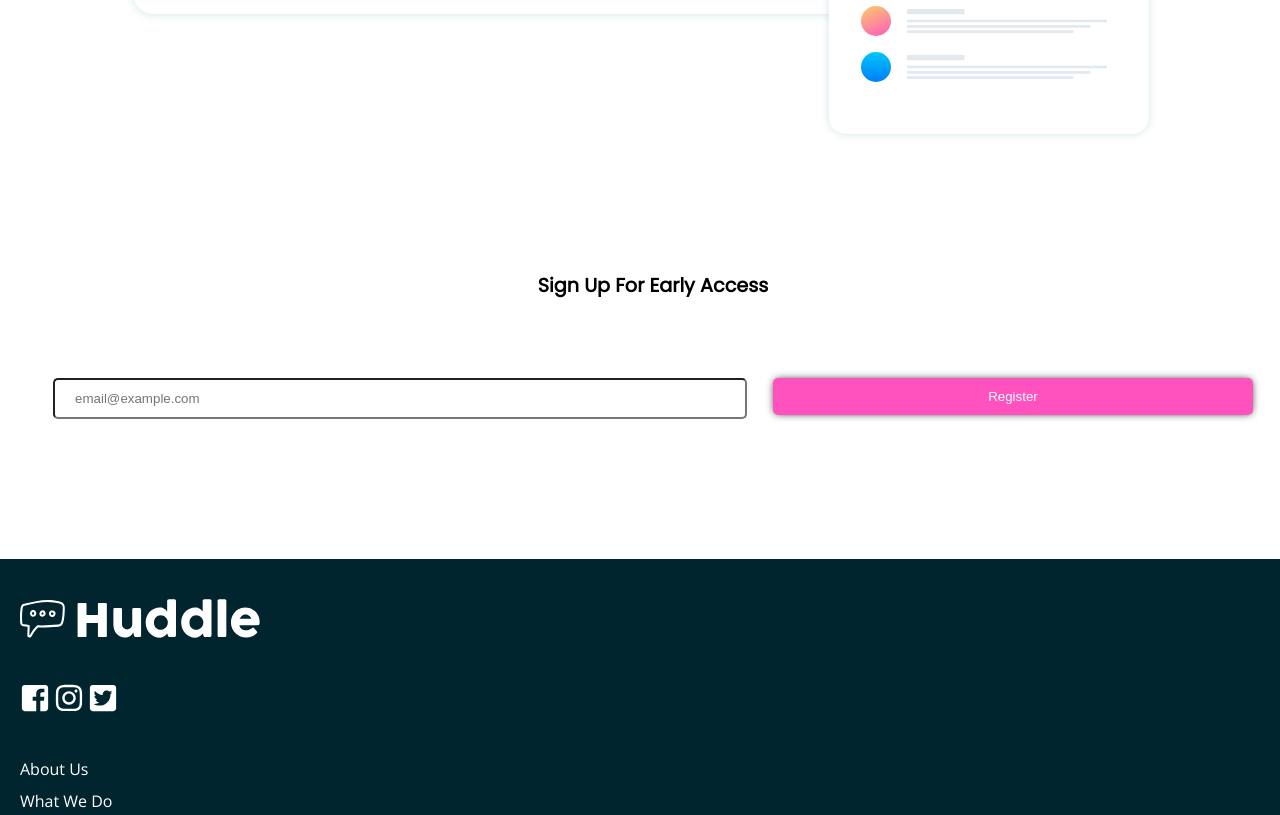
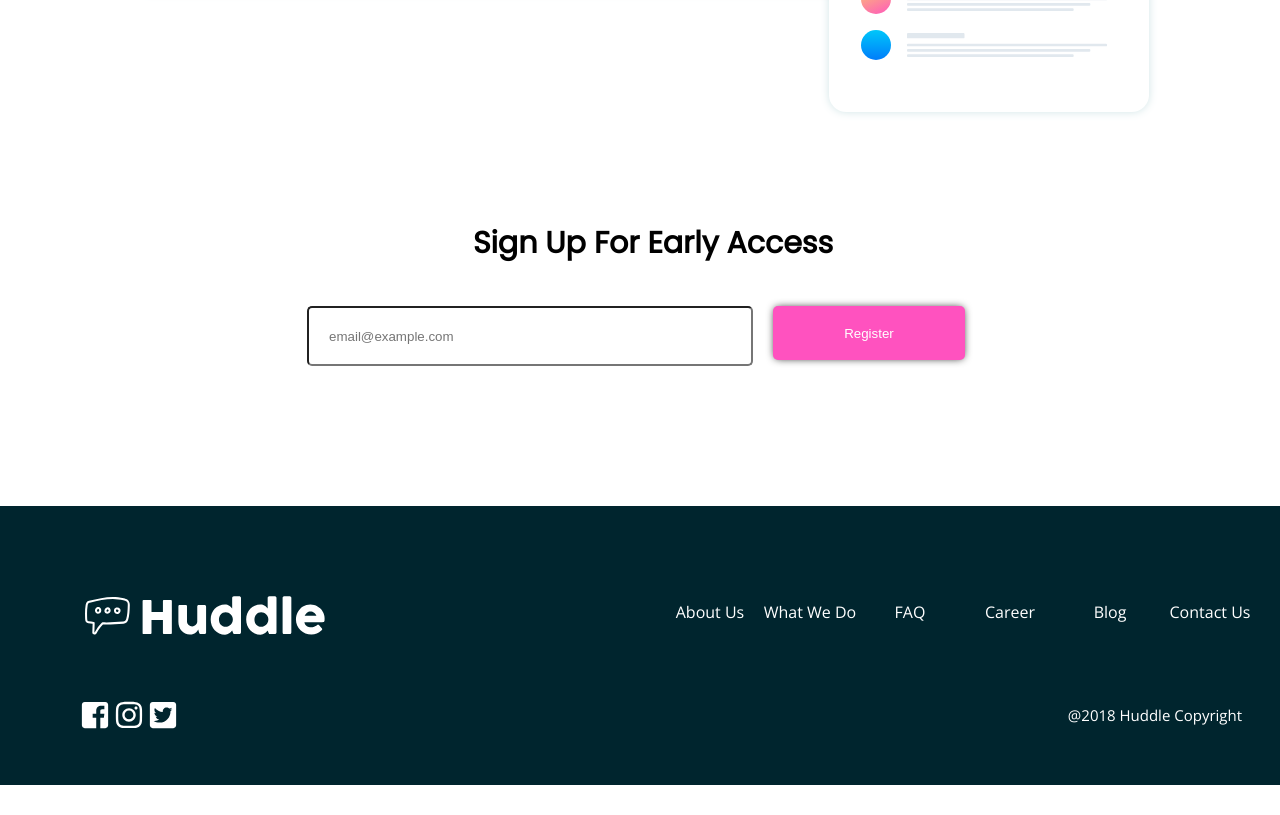
Before and after one commit to Peleda23/Huddle-landing-page-, a plain HTML site: page index.html in a window 1280 px wide. Shown: the part 920-1735 px from the top of the page. After the commit the page ends 1705 px from the top, so only its background shows below. Drawn offline with nearby package versions, Linux system fonts and the light colour scheme.

Commit message:
first project with sass

```diff
--- a/css/main.scss
+++ b/css/main.scss
@@ -25,6 +25,7 @@ $desktop: 840px;
 
 body, html {
   height: 100%;
+  max-width: 100%;
 }
 
 body {
@@ -34,12 +35,17 @@ body {
 
   header {
     padding: $padding;
+
+    @include desktop {
+      padding-left: 40px;
+      padding-top: 40px;
+
+    }
   }
 
   header img {
     // padding: $padding;
     height: 1em;
-  }
 }
 
 main {
@@ -70,6 +76,11 @@ main {
     text-align: center;
     font-weight: 700;
     text-transform: capitalize;
+
+    @include desktop {
+      font-size: 30px;
+      padding: 0;
+    }
   }
 
   p {
@@ -93,7 +104,7 @@ main {
       width: 100%;
       display: grid;
       grid-template-columns: auto 40%;
-      grid-gap: 30px;
+      grid-gap: 20px;
       grid-template-areas:
         "p p"
         "a b";
@@ -116,16 +127,16 @@ main {
       height: 2.8em;
       border-radius: 5px;
       margin-bottom: 20px;
-      padding: 0;
 
       @include desktop {
         grid-area: a;
+        max-width: 60%;
+        justify-self: end;
+        height: 4em;
+        padding-left: 20px;
       }
     }
 
-    input::placeholder {
-      padding-left: 20px;
-    }
 
     button {
       display: block;
@@ -140,6 +151,9 @@ main {
 
       @include desktop {
         grid-area: b;
+        max-width: 40%;
+        justify-self: start;
+        height: 4em;
       }
     }
   }
@@ -149,10 +163,62 @@ footer {
   background: color(neutral);
     width: 100%;
     margin: 0;
-    padding-left: $padding;
 
-    img {
+    @include desktop {
+      display: grid;
+      grid-template-columns: 1fr 1fr;
+      grid-template-areas:
+        "aa bb"
+        "cc dd";
+
+
+        .svg {
+          grid-area: aa;
+          padding-top: 50px;
+          padding-left: 65px;
+        }
+
+        .icons-block {
+          grid-area: cc;
+          padding-left: 80px;
+          padding-top: 65px;
+        }
+
+        .nav {
+          grid-area: bb;
+          padding-top: 55px;
+
+
+          ul {
+            display: grid;
+            grid-template-columns: repeat(6, 1fr);
+            padding-right: 20px;
+
+            li {
+              justify-self: center;
+            }
+          }
+        }
+
+        #info {
+          grid-area: dd;
+          justify-self: end;
+          padding-right: 38px;
+        }
+    }
+
+    .svg img  {
       padding-top: 40px;
+      padding-left: $padding;
+    }
+
+    .icons-block {
+      padding-top: 60px;
+      padding-left: $padding;
+
+      @include desktop {
+        padding-left: 80px;
+      }
     }
 
     .icons {
@@ -164,7 +230,7 @@ footer {
     color: white;
     list-style-type: none;
     padding-top: 35px;
-    padding-left: 0;
+    padding-left: $padding;
     margin: 0;
 
     li {
--- a/index.html
+++ b/index.html
@@ -37,15 +37,15 @@
 
 
   <footer>
-    <div>
-      <img id="svg" src="images/logo-white.svg" alt="" srcset="">
+    <div class="svg">
+      <img src="images/logo-white.svg" alt="" srcset="">
     </div>
-    <div>
+    <div class="icons-block">
       <img class="icons" src="images/facebook-square-brands.svg" alt="">
       <img class="icons" src="images/instagram-brands.svg" alt="" srcset="">
       <img class="icons" src="images/twitter-square-brands.svg" alt="" srcset="">
     </div>
-    <div>
+    <div class="nav">
       <ul>
         <li><a href="">About us</a></li>
         <li><a href="">What we do</a></li>
@@ -55,7 +55,7 @@
         <li><a href="">Contact us</a></li>
       </ul>
     </div>
-    <p>@2018 Huddle copyright</p>
+    <p id="info">@2018 Huddle copyright</p>
 
   </footer>
 </body>
```
Also changed, not shown: css/main.css, 1 other file.
